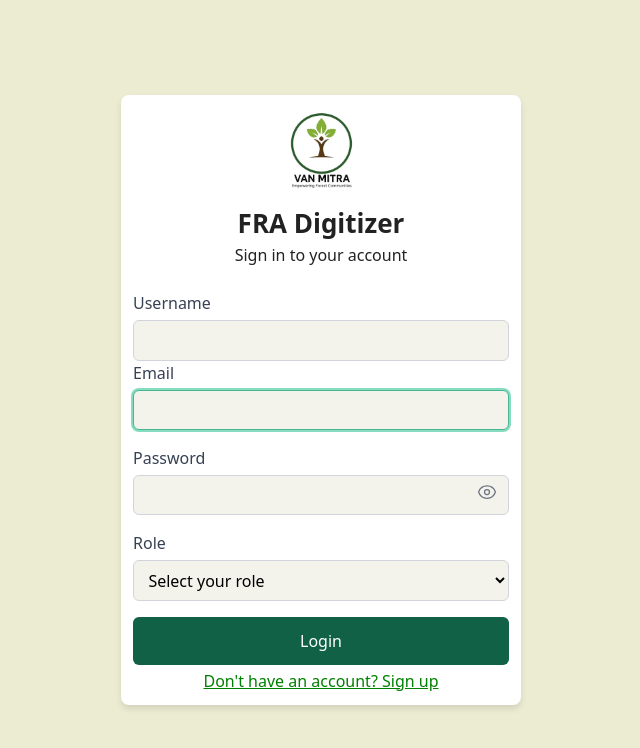
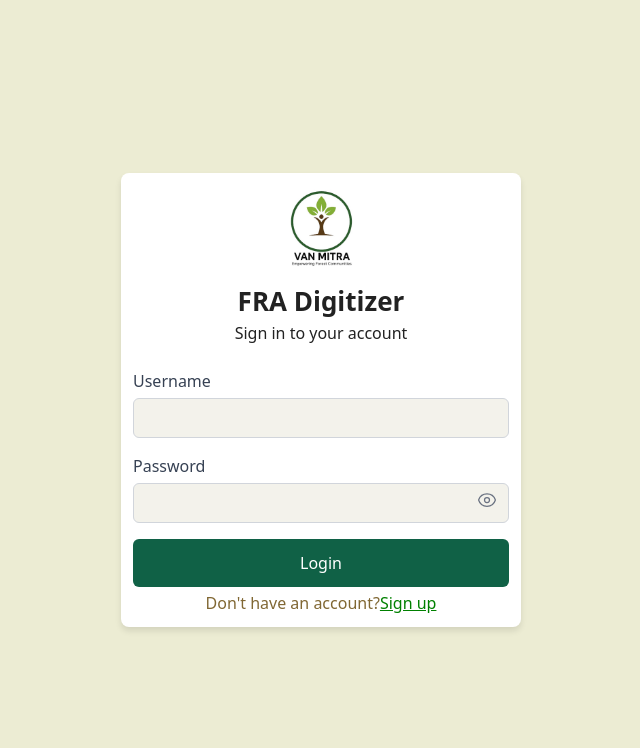
Before and after one commit to Martina-stack/frontend, a React (Vite) app: page /login in a window 1280 px wide. Shown: the top 748 px of the page, without its empty margins (319-959 px from the left). Built offline with nearby package versions, Linux system fonts and the light colour scheme.

Commit message:
whatever

```diff
--- a/src/LoginPage.jsx
+++ b/src/LoginPage.jsx
@@ -40,15 +40,15 @@ function LoginPage() {
 
     function validateField(field, value) {
         const newErrors = { ...errors };
-        if (field === "email" && !/^\S+@\S+\.\S+$/.test(value))
+        /*if (field === "email" && !/^\S+@\S+\.\S+$/.test(value))
             newErrors.email = "Please enter a valid email.";
-        else delete newErrors.email;
+        else delete newErrors.email;*/
         if (field === "password" && value.length < 6)
             newErrors.password = "Password must be at least 6 characters.";
         else delete newErrors.password;
-        if (field === "role" && !value)
+        /*if (field === "role" && !value)
             newErrors.role = "Please select a role.";
-        else delete newErrors.role;
+        else delete newErrors.role;*/
         setErrors(newErrors);
     }
 
@@ -66,10 +66,10 @@ function LoginPage() {
             console.log(res); // ✅ match backend
             localStorage.setItem("jwt_token", res.data.token);
 
-            // optional: also store role if backend returns it
+            /*// optional: also store role if backend returns it
             if (res.data.role) {
                 localStorage.setItem("role", res.data.role);
-            }
+            }*/
 
             navigate("/"); // redirect after login
             // const res = await api.login({ email, password, role });
@@ -140,7 +140,7 @@ function LoginPage() {
                 )}
 
                 <form onSubmit={handleLogin} className="space-y-4">
-                    <div>
+
                         <label
                             htmlFor="username"
                             className="block text-gray-700 font-medium"
@@ -155,29 +155,7 @@ function LoginPage() {
                             className="login-input"
                             required
                         />
-                        <label
-                            htmlFor="email"
-                            className="block text-gray-700 font-medium"
-                        >
-                            Email
-                        </label>
-                        <input
-                            id="email"
-                            type="email"
-                            value={email}
-                            onChange={(e) => {
-                                setEmail(e.target.value);
-                                validateField("email", e.target.value);
-                            }}
-                            className={
-                                "login-input" + (errors.email ? " error" : "")
-                            }
-                            required
-                        />
-                        {errors.email && (
-                            <div className="login-error">{errors.email}</div>
-                        )}
-                    </div>
+
 
                     <div className="relative">
                         <label
@@ -216,50 +194,18 @@ function LoginPage() {
                         )}
                     </div>
 
-                    <div>
-                        <label
-                            htmlFor="role"
-                            className="block text-gray-700 font-medium"
-                        >
-                            Role
-                        </label>
-                        <select
-                            id="role"
-                            value={role}
-                            onChange={(e) => {
-                                setRole(e.target.value);
-                                validateField("role", e.target.value);
-                            }}
-                            className={
-                                "login-input custom-select-arrow" +
-                                (errors.role ? " error" : "")
-                            }
-                            required
-                        >
-                            <option value="">Select your role</option>
-                            <option value="gram-sabha">
-                                Gram Sabha Member
-                            </option>
-                            <option value="community">Community User</option>
-                            <option value="sdlc">SDLC Official</option>
-                            <option value="dlc">DLC Official</option>
-                        </select>
-                        {errors.role && (
-                            <div className="login-error">{errors.role}</div>
-                        )}
-                    </div>
-
                     <button type="submit" className="login-button">
                         Login
                     </button>
                 </form>
 
                 <p className="text-center text-gray-500 mt-4">
+                    Don't have an account?
                     <Link
                         to="/signup"
                         style={{ color: "green", textDecoration: "underline" }}
                     >
-                        Don't have an account? Sign up
+                         Sign up
                     </Link>
                 </p>
             </div>
```
